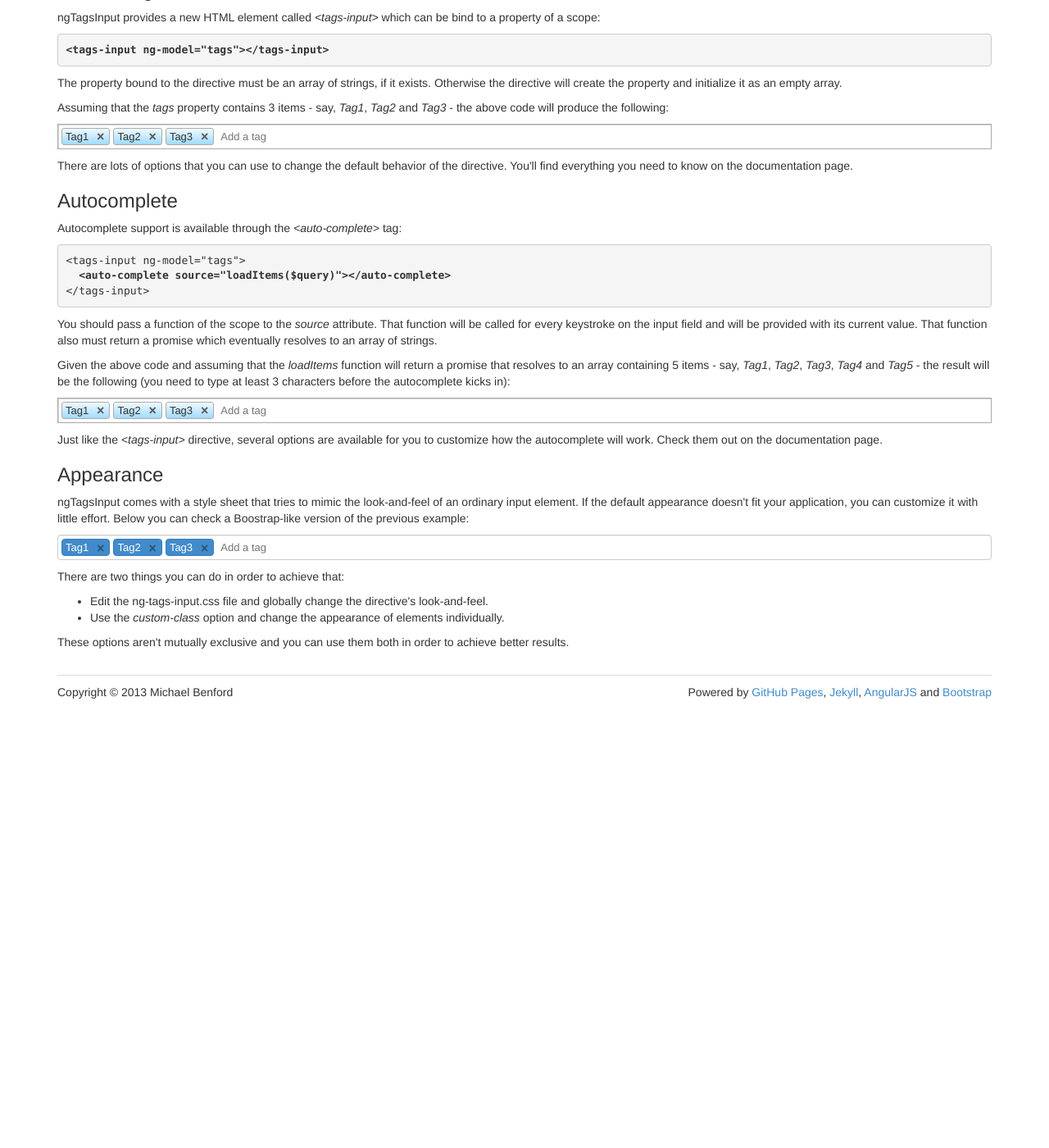
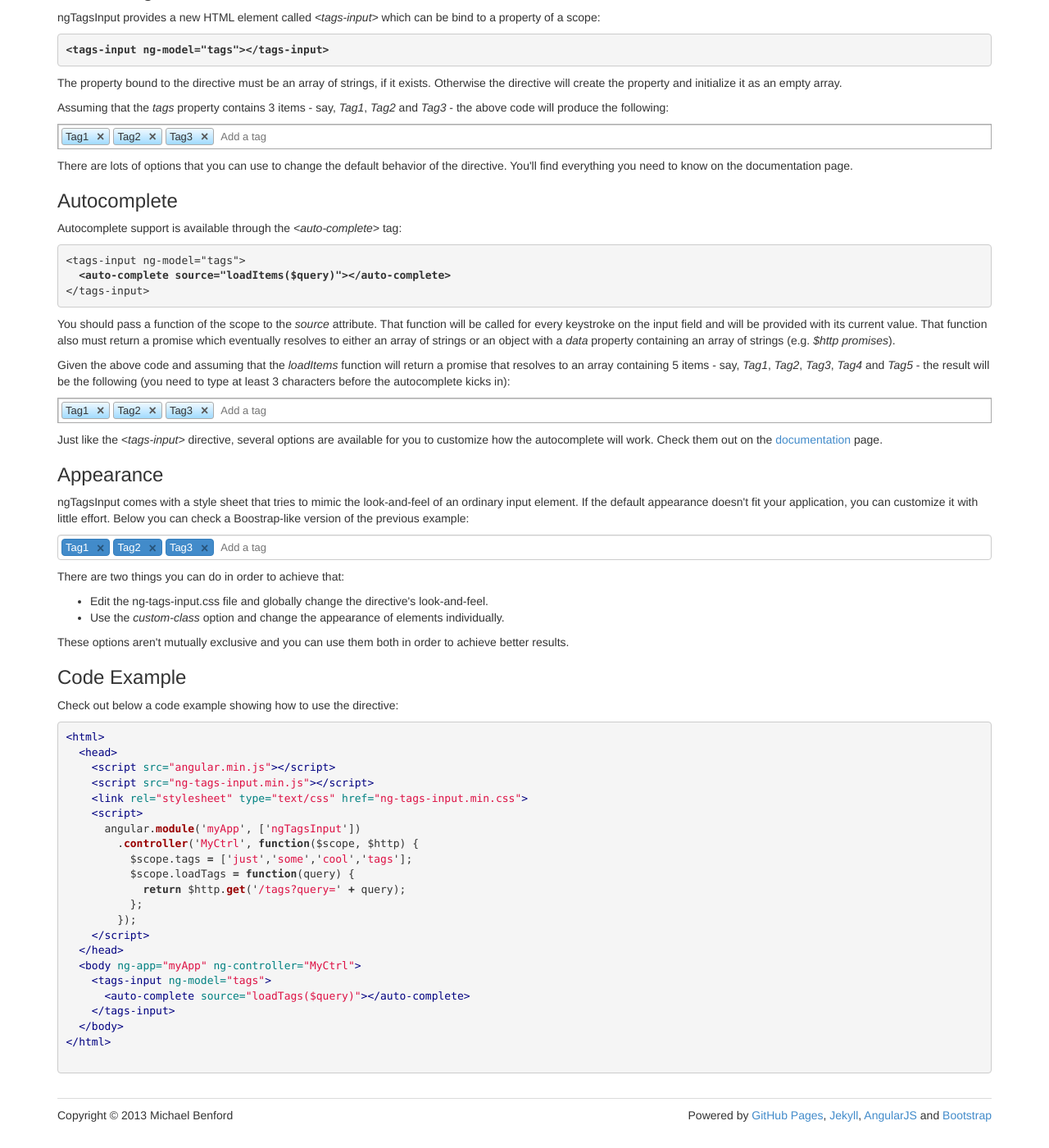
Before and after one commit to mbenford/ngTagsInput, a Jekyll site: the page built from gettingstarted.html, in a window 1280 px wide and 1400 px high, scrolled down 503 px. Shown: the whole window at 82% size. Built offline with Jekyll 4.4.1, drawn with Linux system fonts in a browser that asks for light colours; nearby versions of some CDN libraries; Markdown is read by kramdown in place of the engine named in the settings; before the commit the page ends 1387 px from its top, so only the background shows below that.

Commit message:
Updated Getting started page

```diff
--- a/gettingstarted.html
+++ b/gettingstarted.html
@@ -55,8 +55,10 @@ priority: 0.80
   <p>
     You should pass a function of the scope to the <em>source</em> attribute. That function will be called for every
     keystroke on the input field and will be provided with its current value. That function also must return a promise which
-    eventually resolves to an array of strings.
+    eventually resolves to either an array of strings or an object with a <em>data</em> property containing an array of
+    strings (e.g. <em>$http promises</em>).
   </p>
+
   <p>
     Given the above code and assuming that the <em>loadItems</em> function will return a promise that resolves to an array
     containing 5 items - say, <em>Tag1</em>, <em>Tag2</em>, <em>Tag3</em>, <em>Tag4</em> and <em>Tag5</em> - the
@@ -69,7 +71,7 @@ priority: 0.80
   </p>
   <p>
     Just like the <em>&lt;tags-input&gt;</em> directive, several options are available for you to customize how the
-    autocomplete will work. Check them out on the documentation page.
+    autocomplete will work. Check them out on the <a href="documentation.html">documentation</a> page.
   </p>
 </section>
 
@@ -94,3 +96,31 @@ priority: 0.80
     These options aren't mutually exclusive and you can use them both in order to achieve better results.
   </p>
 </section>
+
+<section>
+  <h2>Code Example</h2>
+  <p>Check out below a code example showing how to use the directive:</p>
+  {% highlight html %}
+<html>
+  <head>
+    <script src="angular.min.js"></script>
+    <script src="ng-tags-input.min.js"></script>
+    <link rel="stylesheet" type="text/css" href="ng-tags-input.min.css">
+    <script>
+      angular.module('myApp', ['ngTagsInput'])
+        .controller('MyCtrl', function($scope, $http) {
+          $scope.tags = ['just','some','cool','tags'];
+          $scope.loadTags = function(query) {
+            return $http.get('/tags?query=' + query);
+          };
+        });
+    </script>
+  </head>
+  <body ng-app="myApp" ng-controller="MyCtrl">
+    <tags-input ng-model="tags">
+      <auto-complete source="loadTags($query)"></auto-complete>
+    </tags-input>
+  </body>
+</html>
+  {% endhighlight %}
+</section>
```
Also changed, not shown: js/ng-tags-input.min.js.
